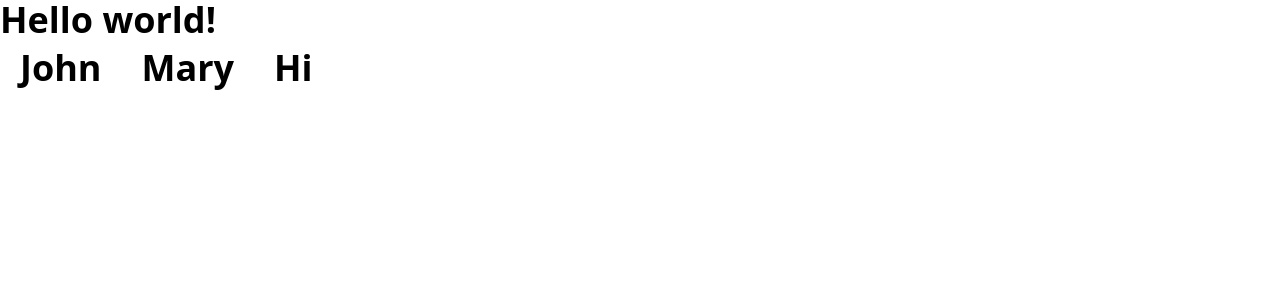
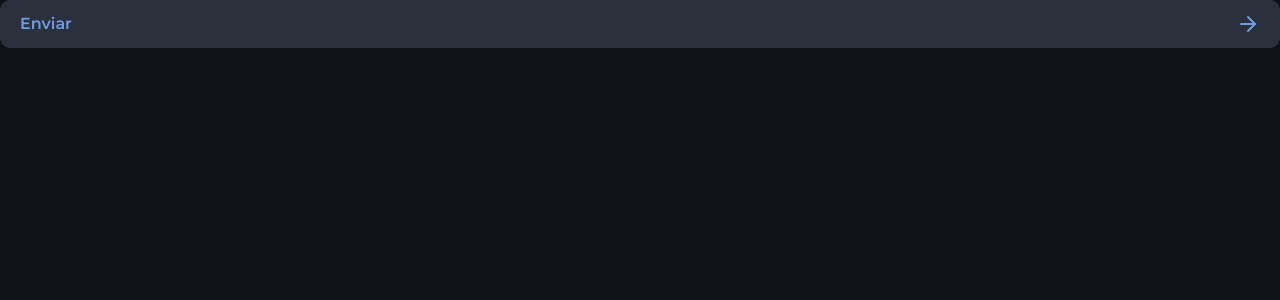
Before and after one commit to davi-p-oliveira-11/Suggestify-Client-Typescript, a Next.js app: page / in a window 1280 px wide. Shown: the top 300 px of the page. Built offline with nearby package versions, Linux system fonts and the light colour scheme.

Commit message:
finished adding styles to the button component

```diff
--- a/package.json
+++ b/package.json
@@ -10,6 +10,7 @@
   },
   "dependencies": {
     "@tailwindcss/postcss": "^4.0.8",
+    "lucide-react": "^0.475.0",
     "next": "15.1.7",
     "postcss": "^8.5.3",
     "react": "^19.0.0",
--- a/src/app/globals.css
+++ b/src/app/globals.css
@@ -16,4 +16,9 @@
   --color-gray-700: #191d24;
   --color-gray-800: #13161b;
   --color-gray-900: #0f1216;
+
+  --font-heading: var(--font-oxanium);
+  --font-sans: var(--font-montserrat);
+
+  --radius-xl: 0.625rem;
 }
--- a/src/app/layout.tsx
+++ b/src/app/layout.tsx
@@ -8,14 +8,26 @@ export const metadata: Metadata = {
   description: "Smart and seamless suggestion platform.",
 };
 
+const oxanium = Oxanium({
+  weight: ["500", "600"],
+  subsets: ["latin"],
+  variable: "--font-oxanium",
+});
+
+const montserrat = Montserrat({
+  weight: ["400", "600"],
+  subsets: ["latin"],
+  variable: "--font-montserrat",
+});
+
 export default function RootLayout({
   children,
 }: Readonly<{
   children: React.ReactNode;
 }>) {
   return (
-    <html lang="en">
-      <body className="bg-black text-white text-4xl font-bold">{children}</body>
+    <html lang="en" className={`${oxanium.variable} ${montserrat.variable}`}>
+      <body className="bg-gray-900 text-gray-100 antialiased">{children}</body>
     </html>
   );
 }
--- a/src/app/page.tsx
+++ b/src/app/page.tsx
@@ -1,13 +1,13 @@
+import { ArrowRight } from "lucide-react";
 import { Button } from "@/components/button";
 
 export default function Home() {
   return (
     <main>
-      <div className="text-white ">Hello world!</div>
-
-      <Button text="John" />
-      <Button text="Mary" />
-      <Button text="Hi" />
+      <Button>
+        Enviar
+        <ArrowRight />
+      </Button>
     </main>
   );
 }
--- a/src/components/button.tsx
+++ b/src/components/button.tsx
@@ -1,11 +1,13 @@
+import { ReactNode } from "react";
+
 interface ButtonProps {
-  text?: string;
+  children: ReactNode;
 }
 
 export function Button(props: ButtonProps) {
   return (
-    <button className="bg-violet-500 px-5 py-2 rounded-sm">
-      {props.text || "Send"}
+    <button className="flex justify-between items-center px-5 h-12 bg-gray-500 text-blue font-semibold rounded-xl w-full cursor-pointer transition-colors duration-300 hover:bg-blue hover:text-gray-900">
+      {props.children}
     </button>
   );
 }
```
Also changed, not shown: src/components/icon-button.tsx (added), 1 other file (tests, documents, lock files or other folders).
